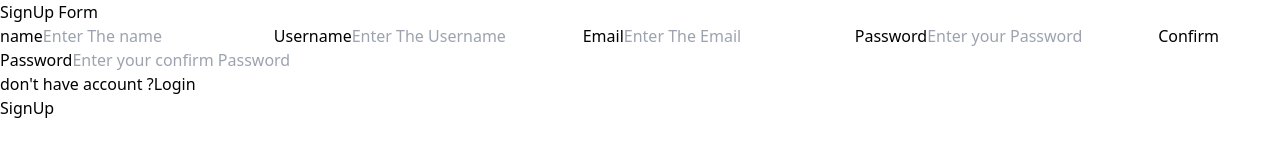
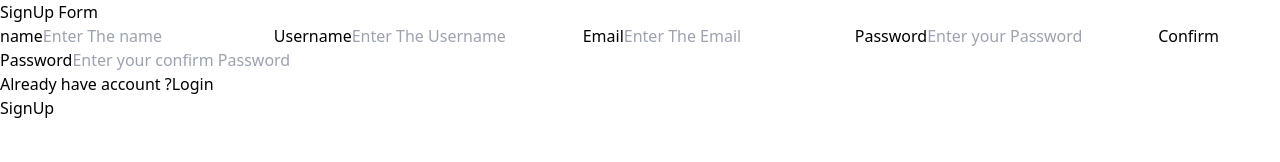
Before and after one commit to 51214-Tasawar/MERN-23, a React (Vite) app in the folder ToDoList/ReactAppFE/: page / in a window 1280 px wide. Shown: the top 162 px of the page. Built offline with nearby package versions, Linux system fonts and the light colour scheme.

Commit message:
Login and SignUp Negation Completed

```diff
--- a/ToDoList/ReactAppFE/src/component.jsx/login.jsx
+++ b/ToDoList/ReactAppFE/src/component.jsx/login.jsx
@@ -17,9 +17,11 @@ const Login=({setAuth})=>{
             type="password"
             required
             />
-            <p>don't have account ?<span className="hover:text-blue-400  cursor-pointer">Signup</span> </p>
+            <p>Don't have account ?<span className="hover:text-blue-400  cursor-pointer"
+            onClick={()=>setAuth("signup")}>Signup</span> </p>
          </div>
-         <button className="bg-blue-600 m-2 h-8 rounded-md">Login</button>
+         <button className="bg-blue-600 m-2 h-8 rounded-md"
+         >Login</button>
         </div>
        </div>
        {/* <h1>Testing Demo</h1> */}
--- a/ToDoList/ReactAppFE/src/component.jsx/signup.jsx
+++ b/ToDoList/ReactAppFE/src/component.jsx/signup.jsx
@@ -33,7 +33,8 @@ const Signup=({setAuth})=>{
             type="password"
             required
             />
-            <p>don't have account ?<span className="hover:text-blue-400  cursor-pointer">Login</span> </p>
+            <p>Already have account ?<span className="hover:text-blue-400  cursor-pointer"
+            onClick={()=>setAuth("login")} >Login</span> </p>
             <button className="bg-blue-600 m-2 h-8 rounded-md">SignUp</button>
          </div>
         </div>
```
